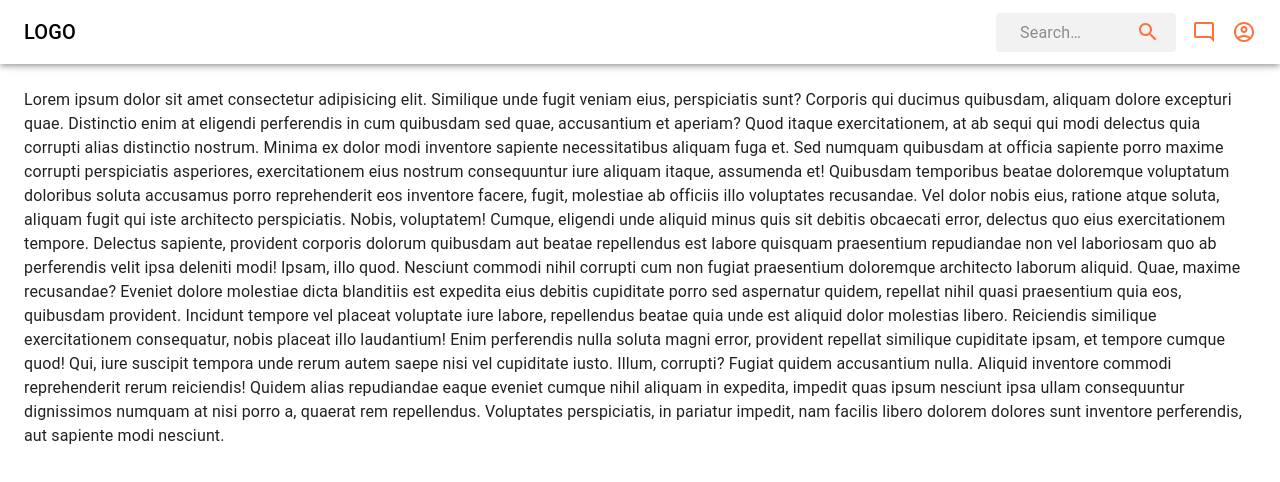
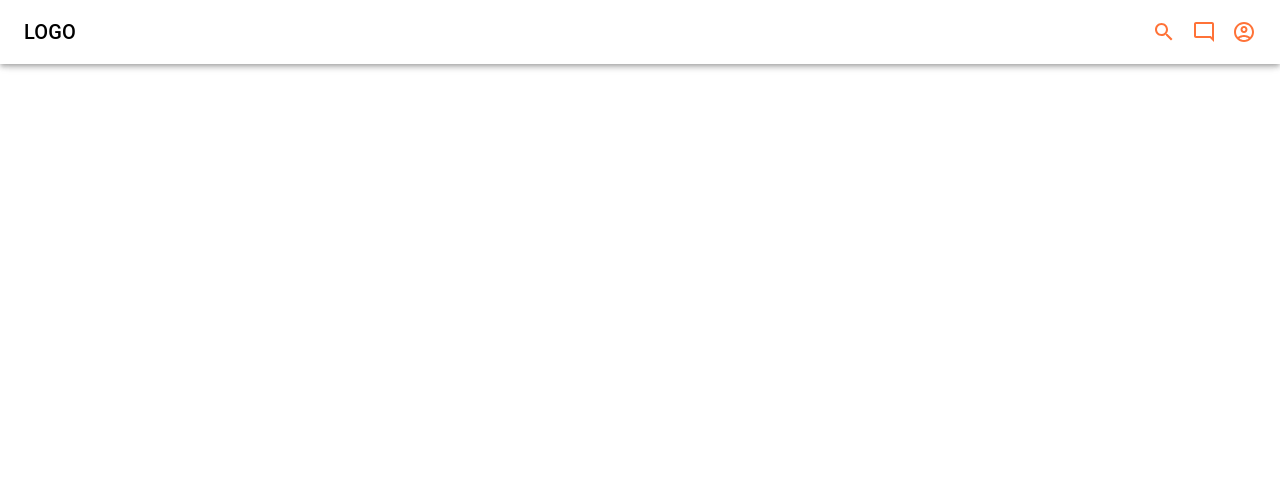
Before and after one commit to walk-it-talk-it-final/walk-it-talk-it-org, a React (Create React App) app in the folder front/: page / in a window 1280 px wide. Shown: the top 482 px of the page. Built offline with nearby package versions, Linux system fonts and the light colour scheme.

Commit message:
Feat: Icon에 url 추가
- 검색 아이콘에 텍스트박스 삭제
- 각 아이콘에 페이지 url 추가

```diff
--- a/front/src/layouts/Header.jsx
+++ b/front/src/layouts/Header.jsx
@@ -1,64 +1,26 @@
 import * as React from "react";
-import { styled, alpha } from "@mui/material/styles";
 import AppBar from "@mui/material/AppBar";
 import Box from "@mui/material/Box";
 import CssBaseline from "@mui/material/CssBaseline";
 import Toolbar from "@mui/material/Toolbar";
 import Typography from "@mui/material/Typography";
-import InputBase from "@mui/material/InputBase";
-import Button from "@mui/material/Button";
 import { useTheme } from "@mui/material/styles";
 import SearchIcon from "@mui/icons-material/Search";
 import ModeCommentOutlinedIcon from "@mui/icons-material/ModeCommentOutlined";
 import AccountCircleOutlinedIcon from "@mui/icons-material/AccountCircleOutlined";
-
-const Search = styled("div")(({ theme }) => ({
-  position: "relative",
-  borderRadius: theme.shape.borderRadius,
-  backgroundColor: alpha(theme.palette.common.black, 0.05),
-  "&:hover": {
-    backgroundColor: alpha(theme.palette.common.black, 0.1),
-  },
-  marginLeft: 0,
-  width: "100%",
-  [theme.breakpoints.up("sm")]: {
-    marginLeft: theme.spacing(1),
-    width: "auto",
-  },
-}));
-
-const SearchIconWrapper = styled("div")(({ theme }) => ({
-  padding: theme.spacing(0, 2),
-  height: "100%",
-  position: "absolute",
-  pointerEvents: "none",
-  display: "flex",
-  alignItems: "center",
-  justifyContent: "center",
-  right: 0,
-}));
-
-const StyledInputBase = styled(InputBase)(({ theme }) => ({
-  color: "inherit",
-  width: "100%",
-  "& .MuiInputBase-input": {
-    padding: theme.spacing(1, 1, 1, 0),
-    // vertical padding + font size from searchIcon
-    paddingRight: `calc(1em + ${theme.spacing(4)})`,
-    paddingLeft: `calc(1em + ${theme.spacing(1)})`,
-    transition: theme.transitions.create("width"),
-    [theme.breakpoints.up("sm")]: {
-      width: "12ch",
-      "&:focus": {
-        width: "20ch",
-      },
-    },
-  },
-}));
+import { useNavigate } from "react-router-dom";
 
 function DrawerAppBar() {
   const theme = useTheme(); // 테마 접근
   const mainColor = theme.palette.mainColor.main; // mainColor 가져오기
+
+  const navigate = useNavigate();
+
+  // 각 페이지로 이동하는 함수
+  const goToSearch = () => navigate("/search");
+  const goToChat = () => navigate("/chat");
+  const goToProfile = () => navigate("/profile");
+
   return (
     <Box sx={{ display: "flex" }}>
       <CssBaseline />
@@ -72,70 +34,37 @@ function DrawerAppBar() {
           >
             LOGO
           </Typography>
-          <Search>
-            <SearchIconWrapper>
-              <SearchIcon sx={{ color: mainColor }} />
-            </SearchIconWrapper>
-            <StyledInputBase
-              placeholder="Search…"
-              inputProps={{ "aria-label": "search" }}
-              sx={{ color: "#000" }}
-            />
-          </Search>
+          {/* 검색 */}
+          {/* 검색 페이지 만들어지면 url 연결 */}
+          <SearchIcon
+            sx={{
+              color: mainColor,
+              cursor: "pointer",
+            }}
+            onClick={goToSearch}
+          />
+          {/* 채팅방 */}
+          {/* 채팅방 페이지 만들어지면 url 연결 */}
           <ModeCommentOutlinedIcon
             sx={{
               color: mainColor,
               marginLeft: "16px",
+              cursor: "pointer",
             }}
+            onClick={goToChat}
           />
+          {/* 프로필 */}
+          {/* 프로필 페이지 만들어지면 url 연결 */}
           <AccountCircleOutlinedIcon
             sx={{
               color: mainColor,
               marginLeft: "16px",
+              cursor: "pointer",
             }}
+            onClick={goToProfile}
           />
         </Toolbar>
       </AppBar>
-      <Box component="main" sx={{ p: 3 }}>
-        <Toolbar />
-        <Typography>
-          Lorem ipsum dolor sit amet consectetur adipisicing elit. Similique
-          unde fugit veniam eius, perspiciatis sunt? Corporis qui ducimus
-          quibusdam, aliquam dolore excepturi quae. Distinctio enim at eligendi
-          perferendis in cum quibusdam sed quae, accusantium et aperiam? Quod
-          itaque exercitationem, at ab sequi qui modi delectus quia corrupti
-          alias distinctio nostrum. Minima ex dolor modi inventore sapiente
-          necessitatibus aliquam fuga et. Sed numquam quibusdam at officia
-          sapiente porro maxime corrupti perspiciatis asperiores, exercitationem
-          eius nostrum consequuntur iure aliquam itaque, assumenda et! Quibusdam
-          temporibus beatae doloremque voluptatum doloribus soluta accusamus
-          porro reprehenderit eos inventore facere, fugit, molestiae ab officiis
-          illo voluptates recusandae. Vel dolor nobis eius, ratione atque
-          soluta, aliquam fugit qui iste architecto perspiciatis. Nobis,
-          voluptatem! Cumque, eligendi unde aliquid minus quis sit debitis
-          obcaecati error, delectus quo eius exercitationem tempore. Delectus
-          sapiente, provident corporis dolorum quibusdam aut beatae repellendus
-          est labore quisquam praesentium repudiandae non vel laboriosam quo ab
-          perferendis velit ipsa deleniti modi! Ipsam, illo quod. Nesciunt
-          commodi nihil corrupti cum non fugiat praesentium doloremque
-          architecto laborum aliquid. Quae, maxime recusandae? Eveniet dolore
-          molestiae dicta blanditiis est expedita eius debitis cupiditate porro
-          sed aspernatur quidem, repellat nihil quasi praesentium quia eos,
-          quibusdam provident. Incidunt tempore vel placeat voluptate iure
-          labore, repellendus beatae quia unde est aliquid dolor molestias
-          libero. Reiciendis similique exercitationem consequatur, nobis placeat
-          illo laudantium! Enim perferendis nulla soluta magni error, provident
-          repellat similique cupiditate ipsam, et tempore cumque quod! Qui, iure
-          suscipit tempora unde rerum autem saepe nisi vel cupiditate iusto.
-          Illum, corrupti? Fugiat quidem accusantium nulla. Aliquid inventore
-          commodi reprehenderit rerum reiciendis! Quidem alias repudiandae eaque
-          eveniet cumque nihil aliquam in expedita, impedit quas ipsum nesciunt
-          ipsa ullam consequuntur dignissimos numquam at nisi porro a, quaerat
-          rem repellendus. Voluptates perspiciatis, in pariatur impedit, nam
-          facilis libero dolorem dolores sunt inventore perferendis, aut
-          sapiente modi nesciunt.
-        </Typography>
-      </Box>
     </Box>
   );
 }
```
